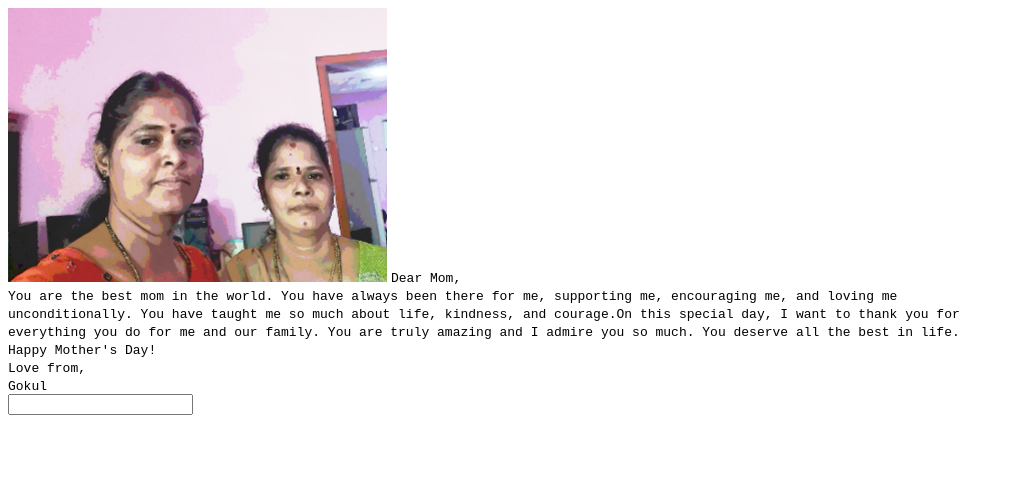
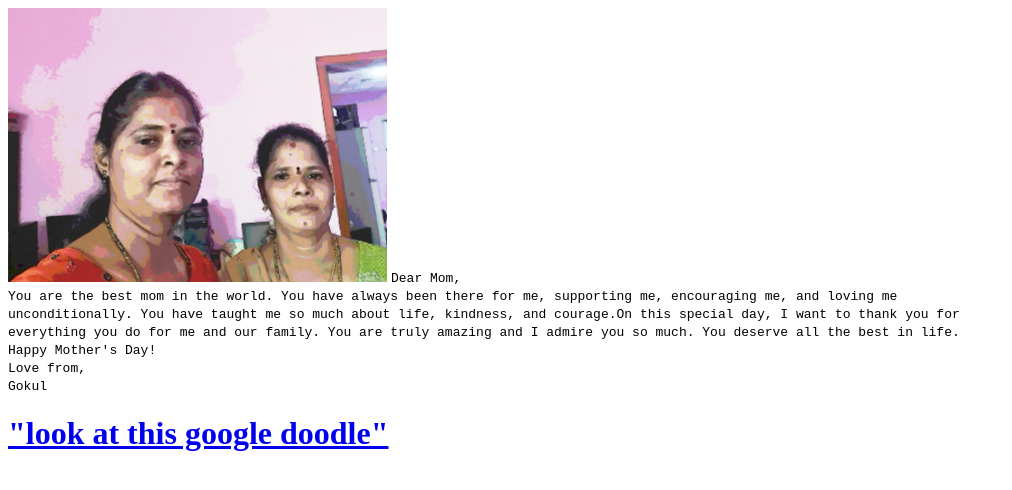
Before and after one commit to svg-united/mothers-day-webpage, a plain HTML site: page index.html in a window 1280 px wide. Shown: the whole page, without its empty margins (0-1012 px from the left). Drawn offline with Linux system fonts and the light colour scheme.

Commit message:
Update index.html

```diff
--- a/index.html
+++ b/index.html
@@ -12,7 +12,7 @@
     Gokul<br>
     </TT>
     <a href='https://g.co/doodle/qg2f69y'>
-    <input type="look at this google doodle"/>
+    <h1>"look at this google doodle"</h1>
     </a>
 </body>
 </html>
```
